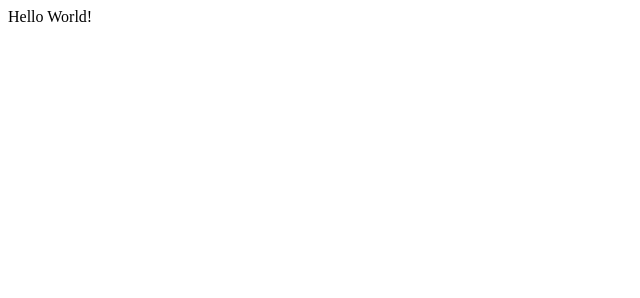
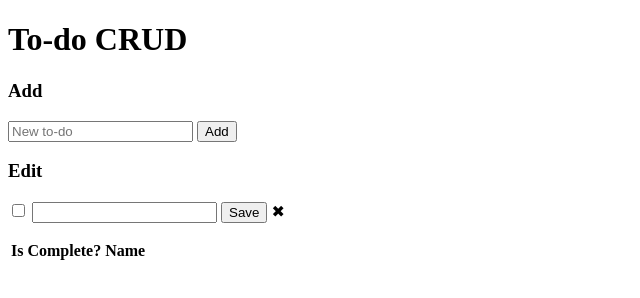
Before and after one commit to pthompso77/TodoApi, a plain HTML site: page TodoApi2/wwwroot/index.html in a window 1280 px wide. Shown: the whole page, without its empty margins (0-640 px from the left). Drawn offline with Linux system fonts and the light colour scheme.

Commit message:
Call API with JavaScript fetch -> build html page

```diff
--- a/TodoApi2/wwwroot/index.html
+++ b/TodoApi2/wwwroot/index.html
@@ -5,6 +5,39 @@
     <title>To-Do</title>
 </head>
 <body>
-    Hello World!
+    <h1>To-do CRUD</h1>
+    <h3>Add</h3>
+    <form action="javascript:void(0);" method="POST" onsubmit="addItem()">
+        <input type="text" id="add-name" placeholder="New to-do">
+        <input type="submit" value="Add">
+    </form>
+
+    <div id="editForm">
+        <h3>Edit</h3>
+        <form action="javascript:void(0);" onsubmit="updateItem()">
+            <input type="hidden" id="edit-id">
+            <input type="checkbox" id="edit-isComplete">
+            <input type="text" id="edit-name">
+            <input type="submit" value="Save">
+            <a onclick="closeInput()" aria-label="Close">&#10006;</a>
+        </form>
+    </div>
+
+    <p id="counter"></p>
+
+    <table>
+        <tr>
+            <th>Is Complete?</th>
+            <th>Name</th>
+            <th></th>
+            <th></th>
+        </tr>
+        <tbody id="todos"></tbody>
+    </table>
+
+    <script src="js/site.js" asp-append-version="true"></script>
+    <script type="text/javascript">
+        getItems();
+    </script>
 </body>
 </html>
```
